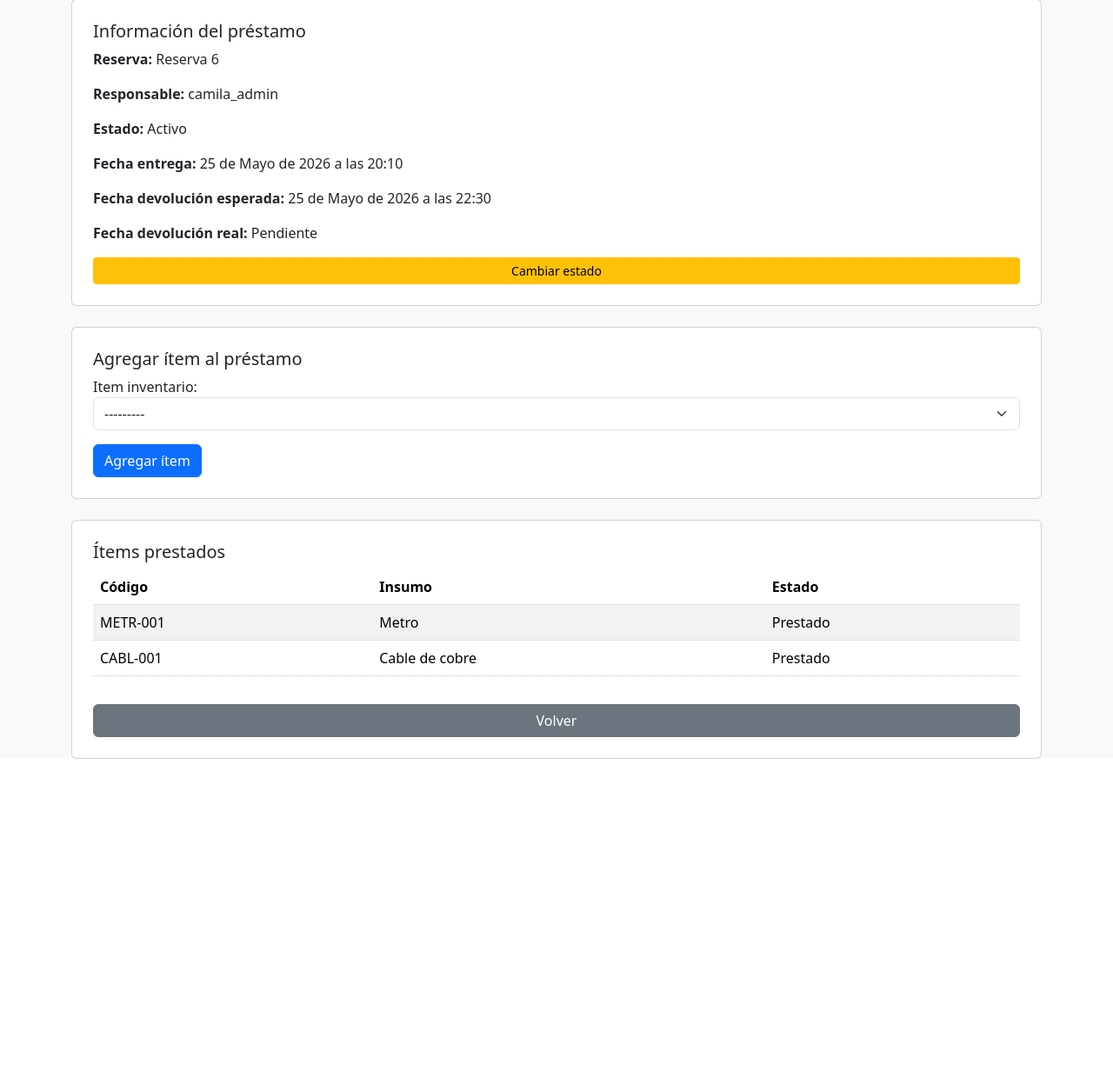
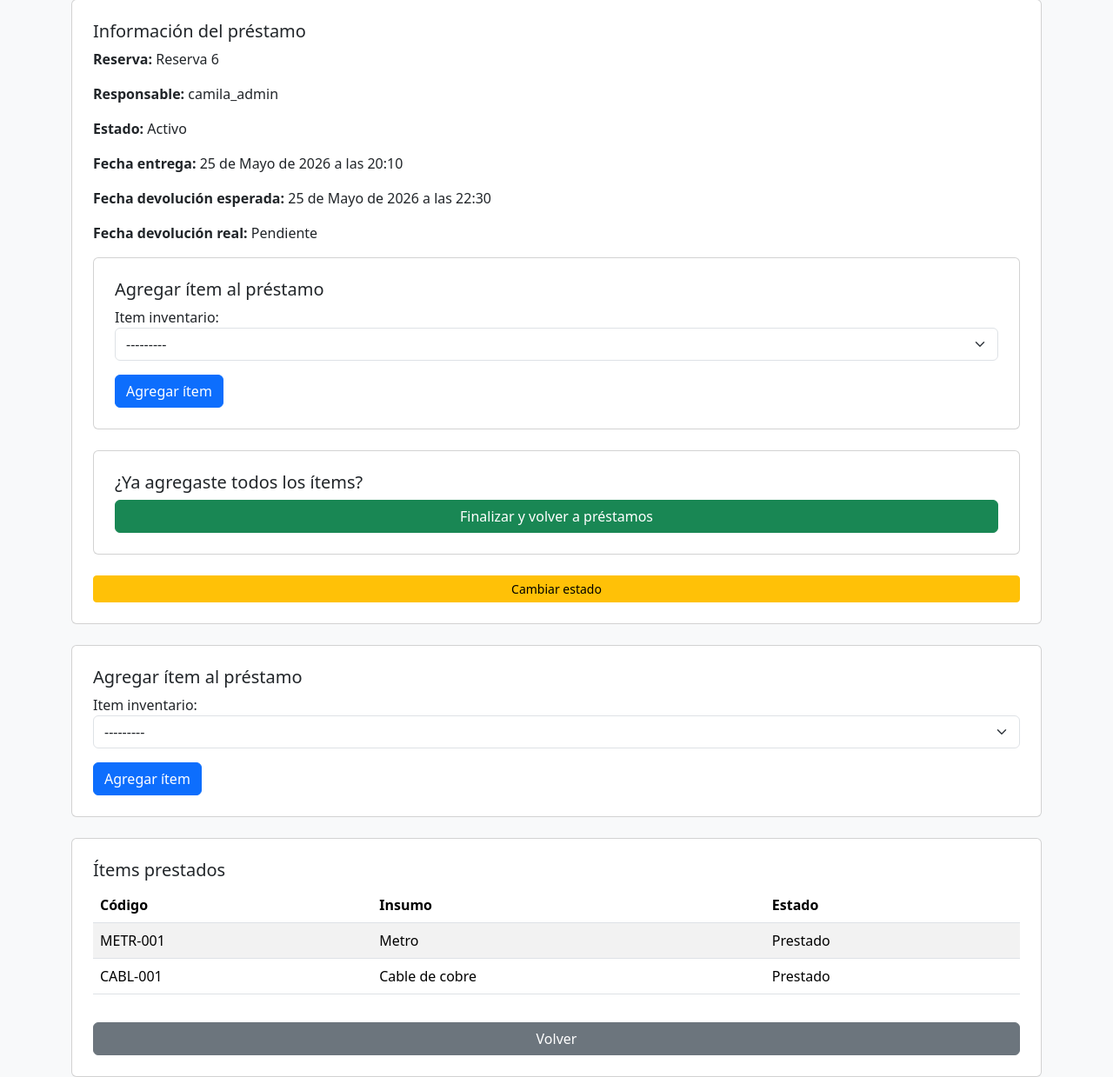
Before and after one commit to Camila-cabarcas/SISTEMA_LABORATORIOS, a Django app: page /prestamos/2/ in a window 1280 px wide. Shown: the part 153-1392 px from the top of the page at 87% size. Before the commit the page ends 1026 px from the top, so only its background shows below. Run offline with Django 5.2, Linux system fonts and the light colour scheme; a user stored in the database is signed in; data comes from the database, SQL or seed files in the repository; both versions use the stored data as it was after the commit.

Commit message:
feat: botón finalizar préstamo, gestión de reserva en detalle y limpieza de vistas

```diff
--- a/templates/prestamos/detalle.html
+++ b/templates/prestamos/detalle.html
@@ -15,11 +15,31 @@
     <p><strong>Fecha devolución esperada:</strong> {{ prestamo.reserva.fecha_devolucion }}</p>
     <p><strong>Fecha devolución real:</strong> {{ prestamo.fecha_devolucion|default:"Pendiente" }}</p>
 
-    {% if prestamo.estado.nombre == 'Retrasado' %}
-    <div class="alert alert-danger mt-2">
-        ⚠️ Devolución retrasada
-    </div>
-    {% endif %}
+    {% if prestamo.estado.nombre == 'Activo' or prestamo.estado.nombre == 'Retrasado' %}
+<div class="card p-4 mb-4">
+
+    <h5>Agregar ítem al préstamo</h5>
+
+    <form method="POST">
+        {% csrf_token %}
+        {{ form.as_p }}
+        <button type="submit" class="btn btn-primary">
+            Agregar ítem
+        </button>
+    </form>
+
+</div>
+
+{% if items %}
+<div class="card p-4 mb-4">
+    <h5>¿Ya agregaste todos los ítems?</h5>
+    <a href="/prestamos/" class="btn btn-success">
+        Finalizar y volver a préstamos
+    </a>
+</div>
+{% endif %}
+
+{% endif %}
 
     {% if prestamo.fecha_devolucion and prestamo.fecha_devolucion > prestamo.reserva.fecha_devolucion %}
     <div class="alert alert-warning mt-2">
--- a/templates/reservas/lista.html
+++ b/templates/reservas/lista.html
@@ -16,7 +16,6 @@
             <tr>
                 <th>ID</th>
                 <th>Usuario</th>
-                <th>Fecha Creación</th>
                 <th>Fecha Reserva</th>
                 <th>Límite Retiro</th>
                 <th>Fecha Devolución</th>
@@ -30,7 +29,6 @@
             <tr>
                 <td>{{ reserva.id }}</td>
                 <td>{{ reserva.usuario }}</td>
-                <td>{{ reserva.fecha_creacion }}</td>
                 <td>{{ reserva.fecha_reserva }}</td>
                 <td>{{ reserva.hora_limite_retiro }}</td>
                 <td>{{ reserva.fecha_devolucion }}</td>
```
Also changed, not shown: templates/reservas/detalle.html (+13 -7 lines), db.sqlite3.
